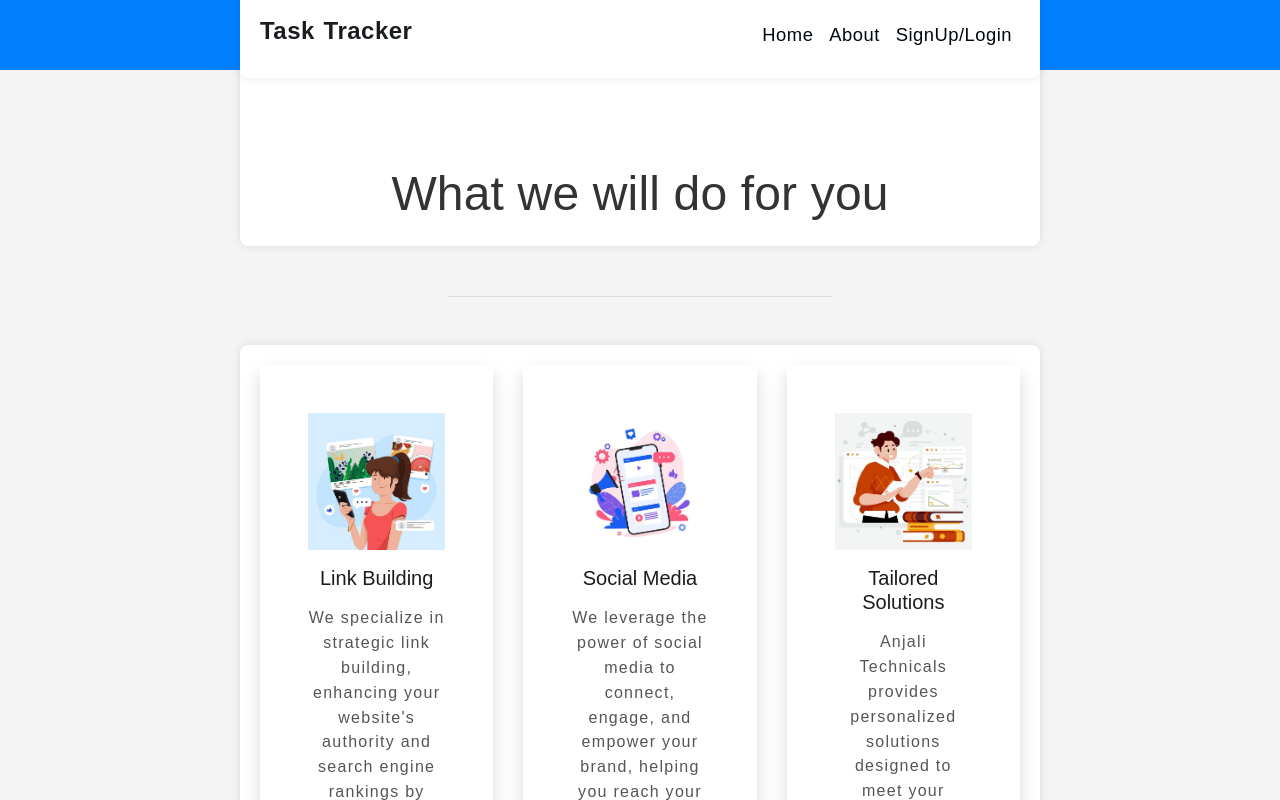
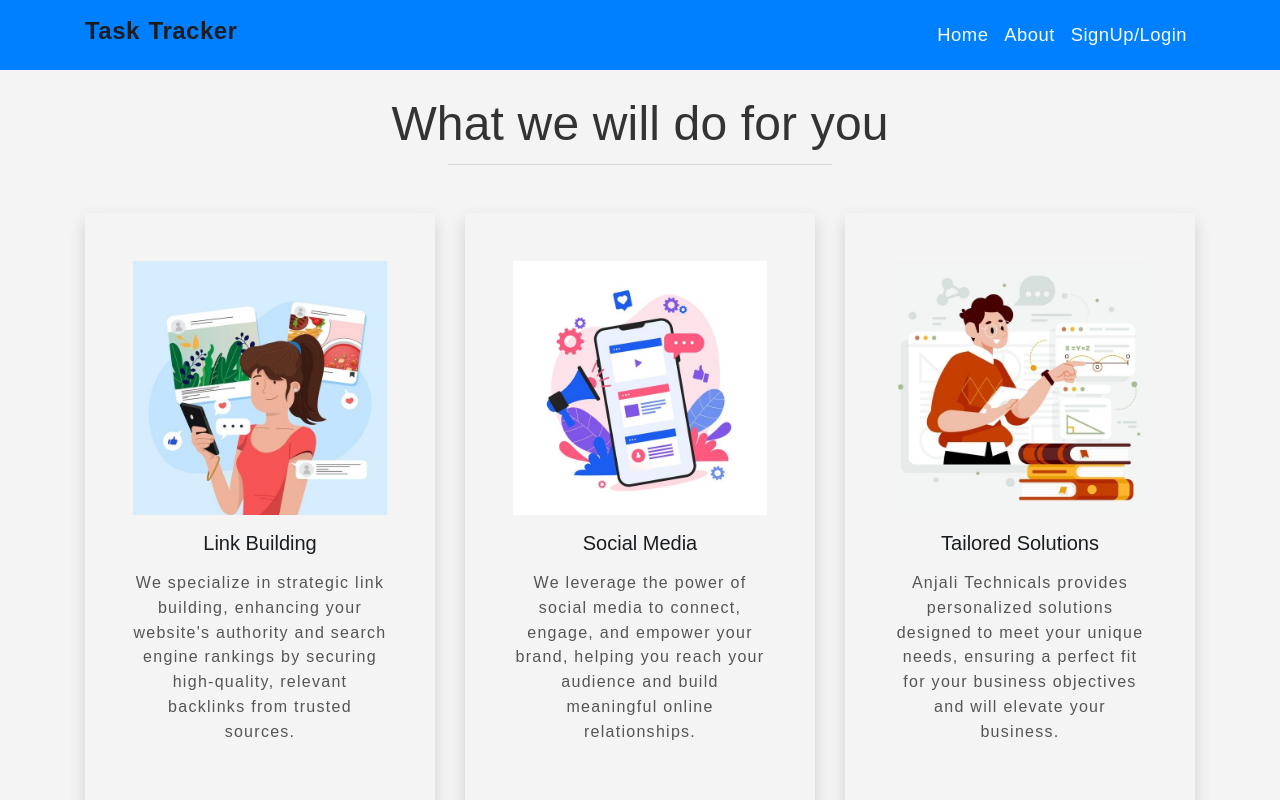
Before and after one commit to arush-shri/TaskTracker, a React (Create React App) app in the folder frontend/: page /About in a window 1280 px wide. Shown: the top 800 px of the page. Built offline with nearby package versions, Linux system fonts and the light colour scheme.

Commit message:
container bug fix

```diff
--- a/frontend/src/components/Navbar/Navbar.css
+++ b/frontend/src/components/Navbar/Navbar.css
@@ -46,7 +46,7 @@ a {
 }
 
 .nav-link {
-    color: var(--bs-dar-primary);
+    color: var(--bs-main-color);
 }
 
 .nav-link:hover {
--- a/frontend/src/components/User/UserProfile.css
+++ b/frontend/src/components/User/UserProfile.css
@@ -7,7 +7,7 @@ body {
   padding: 0;
 }
 
-  .container {
+.usercontainer {
   max-width: 800px;
   margin: 50px auto;
   background-color: #fff;
--- a/frontend/src/components/User/UserProfile.js
+++ b/frontend/src/components/User/UserProfile.js
@@ -39,7 +39,7 @@ const UserProfile = () => {
       return navigate('/Loginsignup')
   }
   return (
-    <div className="container pt-5">
+    <div className="container usercontainer pt-5">
 
       <h2>Welcome, {userData.username}!</h2>
       <p>Email: {email}</p>
```
Lines whose indentation alone changed are shown as unchanged.
